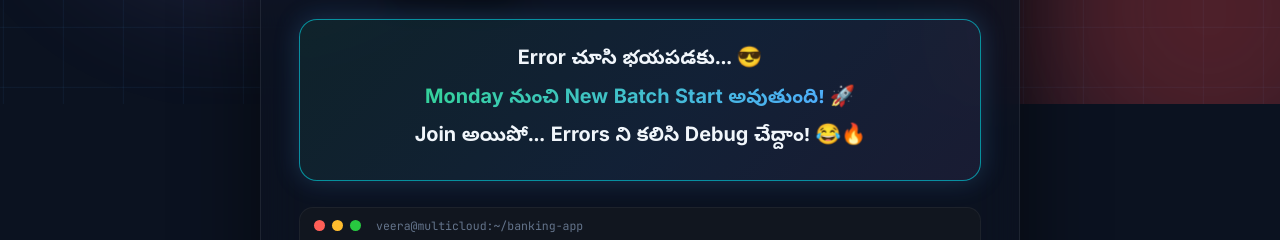
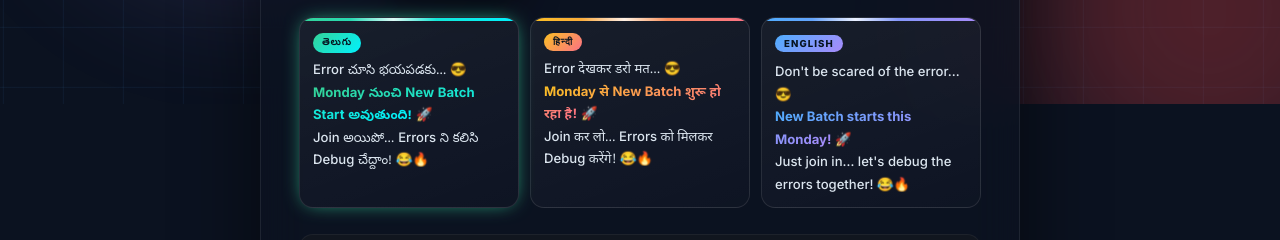
Before and after one commit to Keerthireddy-keerthi/azure_microservice_banking_application, a plain HTML site: page frontend/banking-ui/public/error.html in a window 1280 px wide. Shown: the part 696-936 px from the top of the page. Drawn offline with Linux system fonts and the light colour scheme.

Commit message:
feat(404): tri-lingual batch call-out (Telugu/Hindi/English) with per-language colours

```diff
--- a/frontend/banking-ui/public/error.html
+++ b/frontend/banking-ui/public/error.html
@@ -4,7 +4,7 @@
   <meta charset="utf-8" />
   <meta name="viewport" content="width=device-width, initial-scale=1.0" />
   <title>404 — Service Unavailable | Veera_NareshIT_Bank</title>
-  <link href="https://fonts.googleapis.com/css2?family=Inter:wght@300;400;500;600;700;800;900&family=JetBrains+Mono:wght@400;600&family=Noto+Sans+Telugu:wght@400;600;700&display=swap" rel="stylesheet" />
+  <link href="https://fonts.googleapis.com/css2?family=Inter:wght@300;400;500;600;700;800;900&family=JetBrains+Mono:wght@400;600&family=Noto+Sans+Telugu:wght@400;600;700&family=Noto+Sans+Devanagari:wght@400;600;700&display=swap" rel="stylesheet" />
   <style>
     * { box-sizing: border-box; margin: 0; padding: 0; }
 
@@ -174,36 +174,57 @@
     .bubble .who { display: block; font-size: .68rem; letter-spacing: 1.8px; text-transform: uppercase; color: #7a8fa6; margin-bottom: 7px; }
     .bubble .line { display: block; animation: bubblePop .45s ease both; }
 
-    /* ═══════════ Telugu batch call-out ═══════════ */
-    @keyframes lineIn   { from { opacity: 0; transform: translateY(14px); } to { opacity: 1; transform: translateY(0); } }
-    @keyframes glowEdge { 0%,100% { box-shadow: 0 0 0 rgba(79,172,254,0); border-color: rgba(79,172,254,0.3); } 50% { box-shadow: 0 0 26px rgba(79,172,254,0.22); border-color: rgba(0,242,254,0.55); } }
-    @keyframes emojiPop { 0%,100% { transform: scale(1) rotate(0); } 50% { transform: scale(1.28) rotate(-8deg); } }
+    /* ═══════════ Tri-lingual batch call-out ═══════════ */
+    @keyframes cardIn   { from { opacity: 0; transform: translateY(14px) scale(.97); } to { opacity: 1; transform: translateY(0) scale(1); } }
+    @keyframes glowVar  { 0%,100% { box-shadow: 0 0 0 -8px var(--c1); } 50% { box-shadow: 0 0 24px -6px var(--c1); } }
+    @keyframes emojiPop { 0%,100% { transform: scale(1) rotate(0); } 50% { transform: scale(1.26) rotate(-8deg); } }
+    @keyframes sweepBar { 0% { transform: translateX(-100%); } 100% { transform: translateX(100%); } }
 
-    .telugu-note {
-      position: relative; overflow: hidden; margin-top: 22px; padding: 22px 20px;
-      border-radius: 18px; border: 1px solid rgba(79,172,254,0.3);
-      background-image: linear-gradient(135deg, rgba(52,211,153,0.09), rgba(79,172,254,0.1) 55%, rgba(167,139,250,0.09));
-      animation: glowEdge 3.2s ease-in-out infinite;
-      font-family: 'Noto Sans Telugu', 'Inter', sans-serif;
+    .lang-grid {
+      display: grid; grid-template-columns: repeat(auto-fit, minmax(196px, 1fr));
+      gap: 11px; margin-top: 20px; text-align: left;
     }
-    .telugu-note::before {
-      content: ''; position: absolute; inset: 0;
-      background-image: linear-gradient(110deg, transparent 32%, rgba(255,255,255,0.09) 50%, transparent 68%);
-      background-size: 300% 100%; animation: shimmer 4.2s linear infinite;
+    .lang-card {
+      position: relative; overflow: hidden; padding: 13px 13px 12px;
+      border-radius: 14px; border: 1px solid rgba(255,255,255,0.1);
+      background-image: linear-gradient(160deg, rgba(255,255,255,0.055), rgba(255,255,255,0.015));
+      animation: cardIn .55s ease both, glowVar 3.6s ease-in-out infinite;
     }
-    .telugu-note p {
-      position: relative; margin: 0; font-weight: 700; color: #f1f6fb;
-      font-size: clamp(1rem, 3.3vw, 1.24rem); line-height: 1.95;
-      animation: lineIn .6s ease both;
+    /* Per-language palette drives the accent bar, badge, glow and bold text */
+    .lang-card.te { --c1: #34d399; --c2: #00f2fe; font-family: 'Noto Sans Telugu', 'Inter', sans-serif; }
+    .lang-card.hi { --c1: #fbbf24; --c2: #fb7185; font-family: 'Noto Sans Devanagari', 'Inter', sans-serif; }
+    .lang-card.en { --c1: #4facfe; --c2: #a78bfa; font-family: 'Inter', sans-serif; }
+    .lang-card:nth-child(1) { animation-delay: .1s, .1s; }
+    .lang-card:nth-child(2) { animation-delay: .25s, .9s; }
+    .lang-card:nth-child(3) { animation-delay: .4s, 1.7s; }
+
+    /* top accent bar with a light sweeping across it */
+    .lang-card::before {
+      content: ''; position: absolute; left: 0; right: 0; top: 0; height: 3px;
+      background-image: linear-gradient(90deg, var(--c1), var(--c2));
     }
-    .telugu-note p:nth-child(1) { animation-delay: .15s; }
-    .telugu-note p:nth-child(2) { animation-delay: .35s; }
-    .telugu-note p:nth-child(3) { animation-delay: .55s; }
-    .telugu-note .em { display: inline-block; animation: emojiPop 2.4s ease-in-out infinite; }
-    .telugu-note .hl {
-      background-image: linear-gradient(135deg, #34d399, #4facfe);
+    .lang-card::after {
+      content: ''; position: absolute; left: 0; top: 0; width: 40%; height: 3px;
+      background-image: linear-gradient(90deg, transparent, rgba(255,255,255,0.85), transparent);
+      animation: sweepBar 2.8s linear infinite;
+    }
+    .lang-card .badge {
+      display: inline-block; margin-bottom: 8px; padding: 3px 9px; border-radius: 999px;
+      font-family: 'Inter', sans-serif; font-size: .6rem; font-weight: 800;
+      letter-spacing: 1.1px; text-transform: uppercase; color: #06121f;
+      background-image: linear-gradient(135deg, var(--c1), var(--c2));
+    }
+    .lang-card p { margin: 0; font-size: .82rem; line-height: 1.72; color: #dce6f0; font-weight: 500; }
+    .lang-card b {
+      font-weight: 700;
+      background-image: linear-gradient(135deg, var(--c1), var(--c2));
       -webkit-background-clip: text; background-clip: text;
-      -webkit-text-fill-color: transparent; color: transparent; font-weight: 700;
+      -webkit-text-fill-color: transparent; color: transparent;
+    }
+    .lang-card .em { display: inline-block; animation: emojiPop 2.4s ease-in-out infinite; }
+
+    @supports not ((-webkit-background-clip: text) or (background-clip: text)) {
+      .lang-card b { background-image: none; color: var(--c1); -webkit-text-fill-color: var(--c1); }
     }
 
     /* ═══════════ Terminal ═══════════ */
@@ -322,11 +343,26 @@
       </div>
     </section>
 
-    <!-- Batch call-out, right under the reaction shot -->
-    <section class="telugu-note" lang="te">
-      <p>Error చూసి భయపడకు… <span class="em">😎</span></p>
-      <p><span class="hl">Monday నుంచి New Batch Start అవుతుంది!</span> <span class="em">🚀</span></p>
-      <p>Join అయిపో… Errors ని కలిసి Debug చేద్దాం! <span class="em">😂🔥</span></p>
+    <!-- Batch call-out in three languages, right under the reaction shot -->
+    <section class="lang-grid" aria-label="New batch announcement">
+      <div class="lang-card te" lang="te">
+        <span class="badge">తెలుగు</span>
+        <p>Error చూసి భయపడకు… <span class="em">😎</span></p>
+        <p><b>Monday నుంచి New Batch Start అవుతుంది!</b> <span class="em">🚀</span></p>
+        <p>Join అయిపో… Errors ని కలిసి Debug చేద్దాం! <span class="em">😂🔥</span></p>
+      </div>
+      <div class="lang-card hi" lang="hi">
+        <span class="badge">हिन्दी</span>
+        <p>Error देखकर डरो मत… <span class="em">😎</span></p>
+        <p><b>Monday से New Batch शुरू हो रहा है!</b> <span class="em">🚀</span></p>
+        <p>Join कर लो… Errors को मिलकर Debug करेंगे! <span class="em">😂🔥</span></p>
+      </div>
+      <div class="lang-card en" lang="en">
+        <span class="badge">English</span>
+        <p>Don't be scared of the error… <span class="em">😎</span></p>
+        <p><b>New Batch starts this Monday!</b> <span class="em">🚀</span></p>
+        <p>Just join in… let's debug the errors together! <span class="em">😂🔥</span></p>
+      </div>
     </section>
 
     <!-- Live "kubectl" transcript, typed out -->
```
